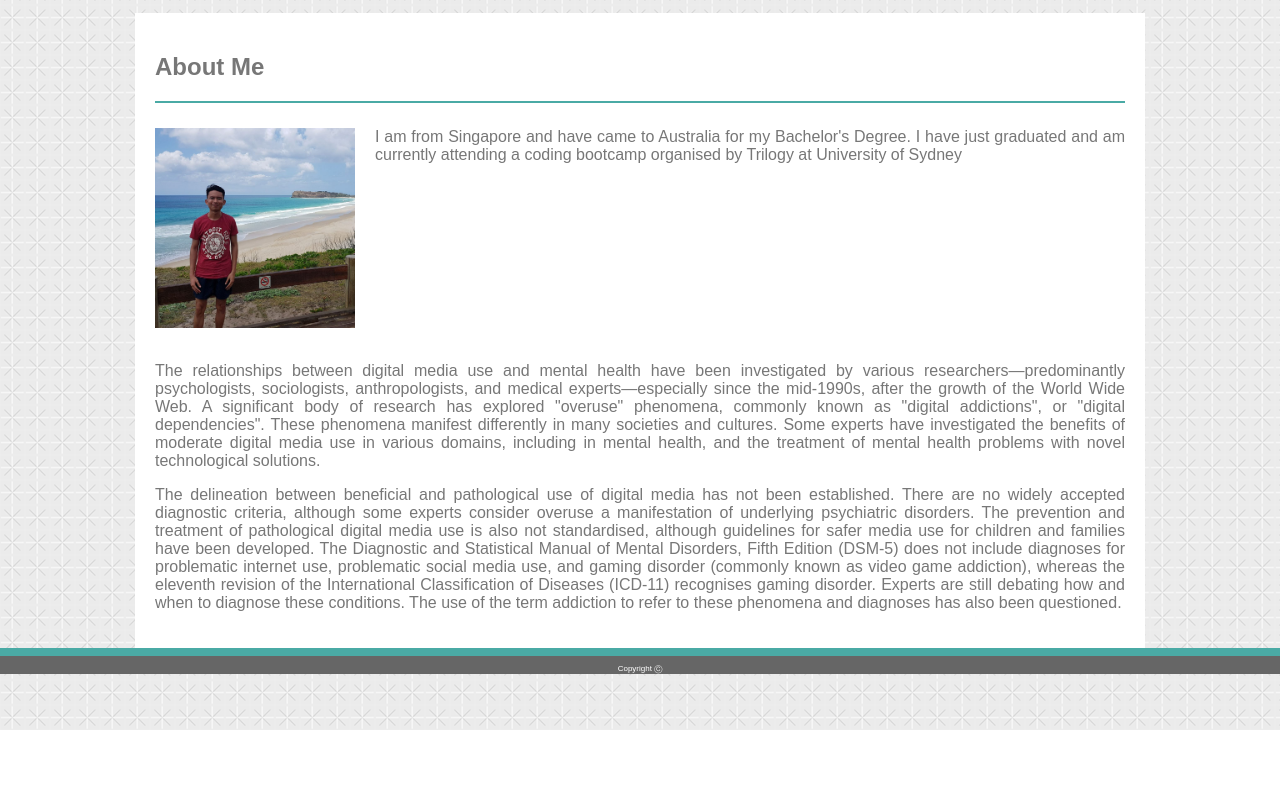
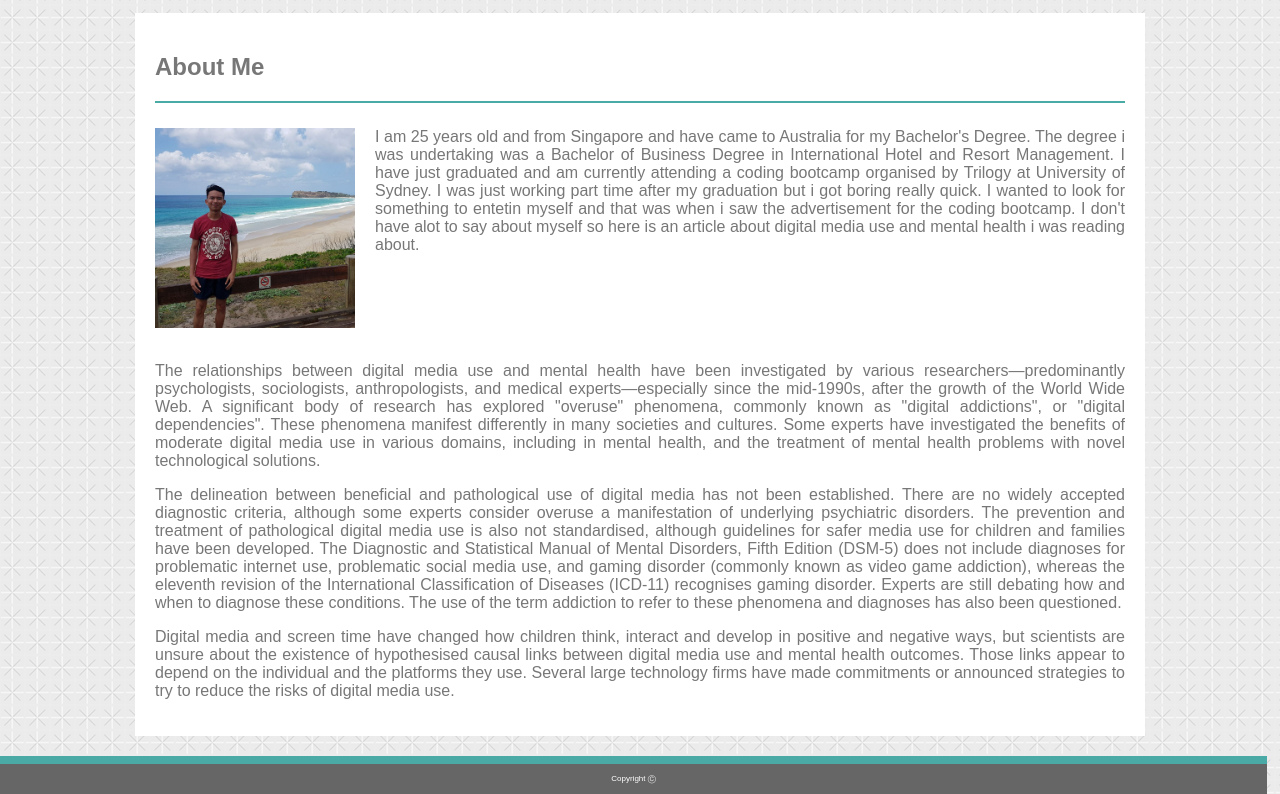
Before and after one commit to leonghh/leonghh.github.io, a plain HTML site: page index.html in a window 1280 px wide. Shown: the part 70-864 px from the top of the page. Before the commit the page ends 800 px from the top, so only its background shows below. Drawn offline with Linux system fonts and the light colour scheme.

Commit message:
finished about me page

```diff
--- a/assets/css/style.css
+++ b/assets/css/style.css
@@ -22,7 +22,10 @@ footer{
     text-align: center;
     color: #ffffff;
     border-top: 8px solid #4aaaa5;
-    width: 100%;
+    width: 99%;
+    margin-top: 20px;
+    padding-top: 10px;
+    padding-bottom: 10px;
 }
 
 a:link {
--- a/index.html
+++ b/index.html
@@ -22,15 +22,16 @@
         <hr>
         <div class="content">
             <img class="profilepic" src="./assets/images/profilepic.jpg" alt="profilepic">
-            <div class="side">I am from Singapore and have came to Australia for my Bachelor's Degree. I have just graduated and am currently attending a coding bootcamp organised by Trilogy at University of Sydney</div>
+            <div class="side">I am 25 years old and from Singapore and have came to Australia for my Bachelor's Degree. The degree i was undertaking was a Bachelor of Business Degree in International Hotel and Resort Management. I have just graduated and am currently attending a coding bootcamp organised by Trilogy at University of Sydney. I was just working part time after my graduation but i got boring really quick. I wanted to look for something to entetin myself and that was when i saw the advertisement for the coding bootcamp. I don't have alot to say about myself so here is an article about digital media use and mental health i was reading about.</div>
             <br>
             <p>The relationships between digital media use and mental health have been investigated by various researchers—predominantly psychologists, sociologists, anthropologists, and medical experts—especially since the mid-1990s, after the growth of the World Wide Web. A significant body of research has explored "overuse" phenomena, commonly known as "digital addictions", or "digital dependencies". These phenomena manifest differently in many societies and cultures. Some experts have investigated the benefits of moderate digital media use in various domains, including in mental health, and the treatment of mental health problems with novel technological solutions.</p>
             <p>The delineation between beneficial and pathological use of digital media has not been established. There are no widely accepted diagnostic criteria, although some experts consider overuse a manifestation of underlying psychiatric disorders. The prevention and treatment of pathological digital media use is also not standardised, although guidelines for safer media use for children and families have been developed. The Diagnostic and Statistical Manual of Mental Disorders, Fifth Edition (DSM-5) does not include diagnoses for problematic internet use, problematic social media use, and gaming disorder (commonly known as video game addiction), whereas the eleventh revision of the International Classification of Diseases (ICD-11) recognises gaming disorder. Experts are still debating how and when to diagnose these conditions. The use of the term addiction to refer to these phenomena and diagnoses has also been questioned.</p>
+            <p>Digital media and screen time have changed how children think, interact and develop in positive and negative ways, but scientists are unsure about the existence of hypothesised causal links between digital media use and mental health outcomes. Those links appear to depend on the individual and the platforms they use. Several large technology firms have made commitments or announced strategies to try to reduce the risks of digital media use.</p>
         </div>
     </div>
 </body>
 <footer>
-    <p>Copyright Ⓒ</p>
+    <div class="Copyright">Copyright Ⓒ</div>
 </footer>
 
 </html>
```
